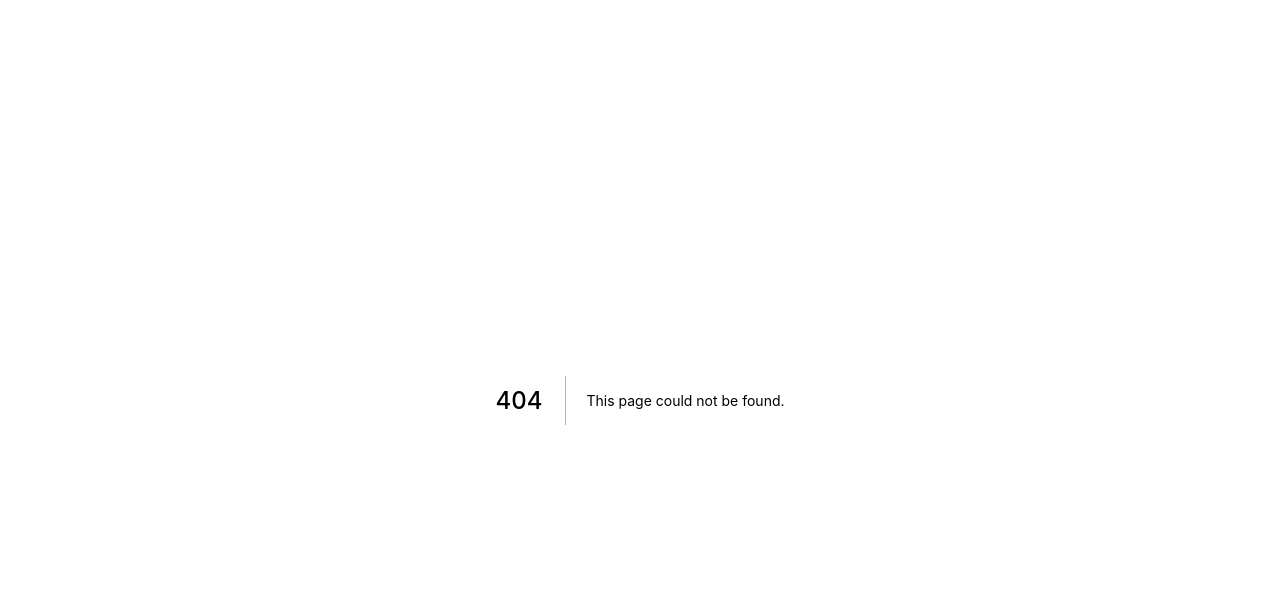
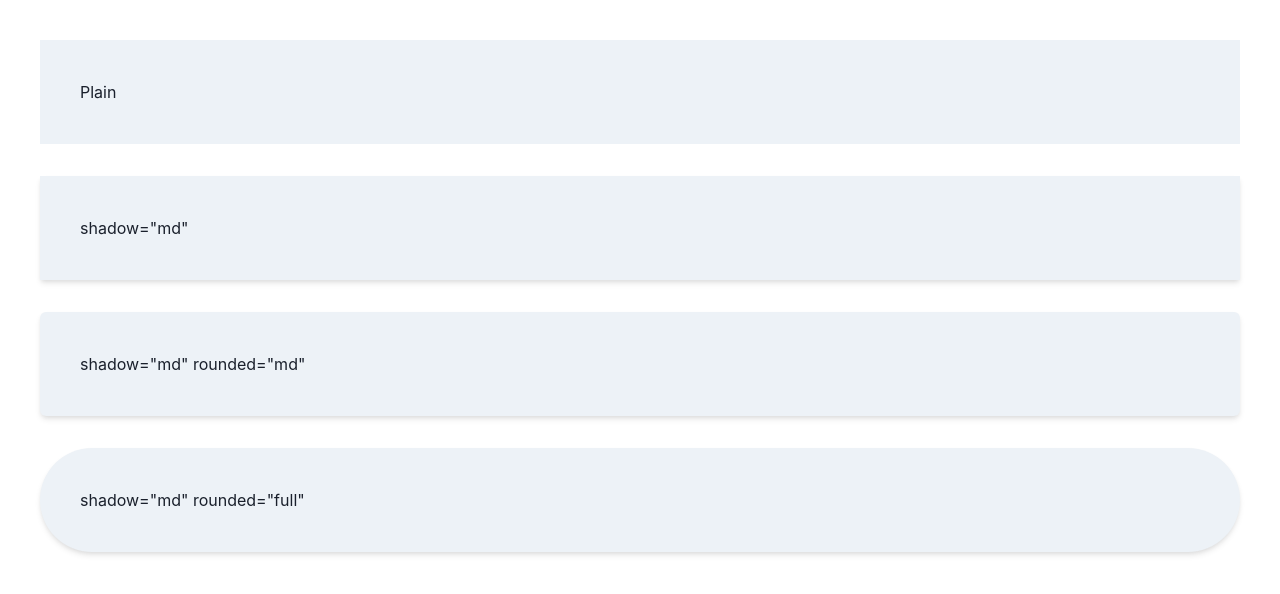
Before and after one commit to terrierscript/chakra-ui-catalog, a Next.js app: page /basics/box-shadow-radius in a window 1280 px wide. Before the commit this address had no page. Shown: the top 594 px of the page. Built offline with nearby package versions, Linux system fonts and the light colour scheme.

Commit message:
add box shadow sample

```diff
--- /dev/null
+++ b/src/pages/basics/box-shadow-radius.tsx
@@ -0,0 +1,12 @@
+import { Box, Stack } from "@chakra-ui/react"
+import React from "react"
+
+const Page = () => {
+  return <Stack p={10} spacing={8}>
+    <Box p={10} bg={"gray.100"} >Plain</Box>
+    <Box p={10} bg={"gray.100"} shadow="md" >shadow="md"</Box>
+    <Box p={10} bg={"gray.100"} shadow="md" rounded="md">shadow="md" rounded="md"</Box>
+    <Box p={10} bg={"gray.100"} shadow="md" rounded="full">shadow="md" rounded="full"</Box>
+  </Stack>
+}
+export default Page
```
